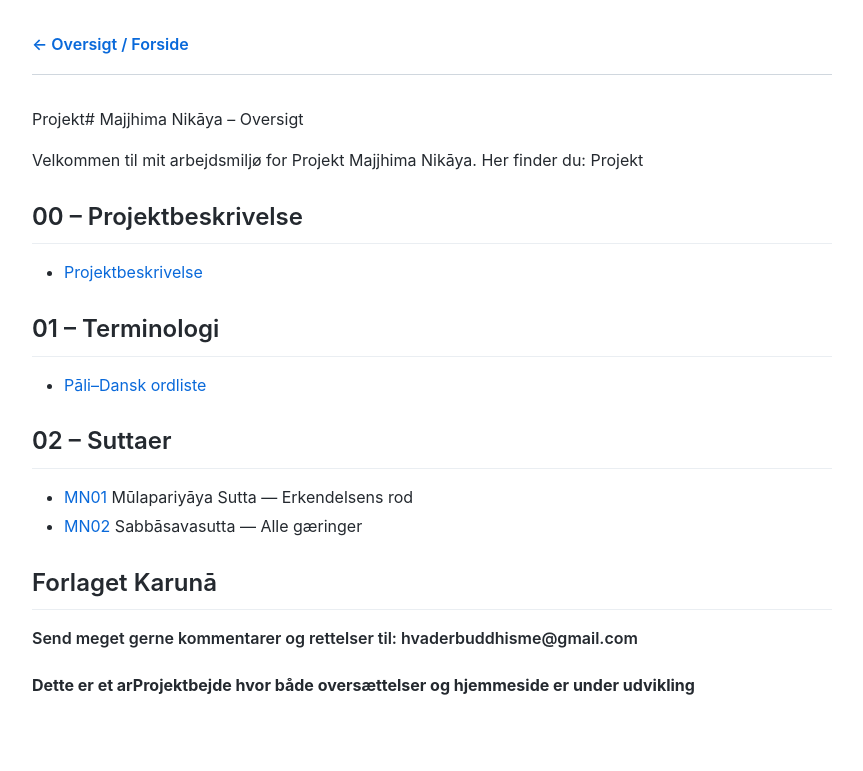
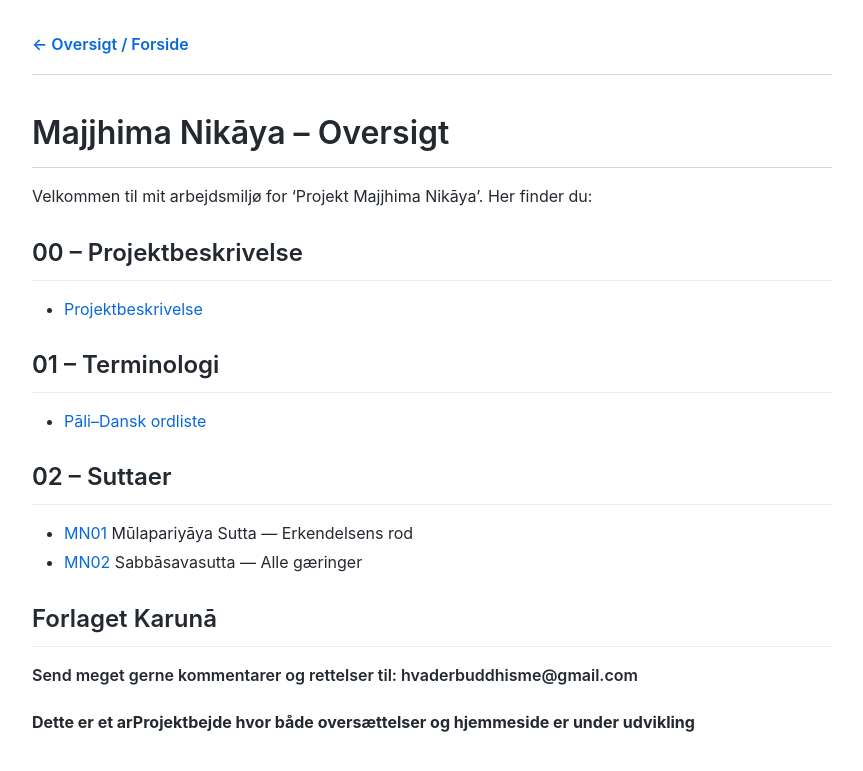
Before and after one commit to henningvhansen/Suttaer, a Jekyll site: the page built from index.md, in a window 1280 px wide. Shown: the top 771 px of the page, without its empty margins (208-1071 px from the left). Built offline with Jekyll 4.4.1, drawn with Linux system fonts in a browser that asks for light colours.

Commit message:
Update index.md

```diff
--- a/index.md
+++ b/index.md
@@ -2,10 +2,10 @@
 layout: default
 title: Suttaer
 ---
-Projekt# Majjhima Nikāya – Oversigt
+# Majjhima Nikāya – Oversigt
 
-Velkommen til mit arbejdsmiljø for Projekt Majjhima Nikāya. Her finder du:
-Projekt
+Velkommen til mit arbejdsmiljø for 'Projekt Majjhima Nikāya'. Her finder du:
+
 ## 00 – Projektbeskrivelse
 - [Projektbeskrivelse](majjhima/00-overblik/projektbeskrivelse.md)
 
```
